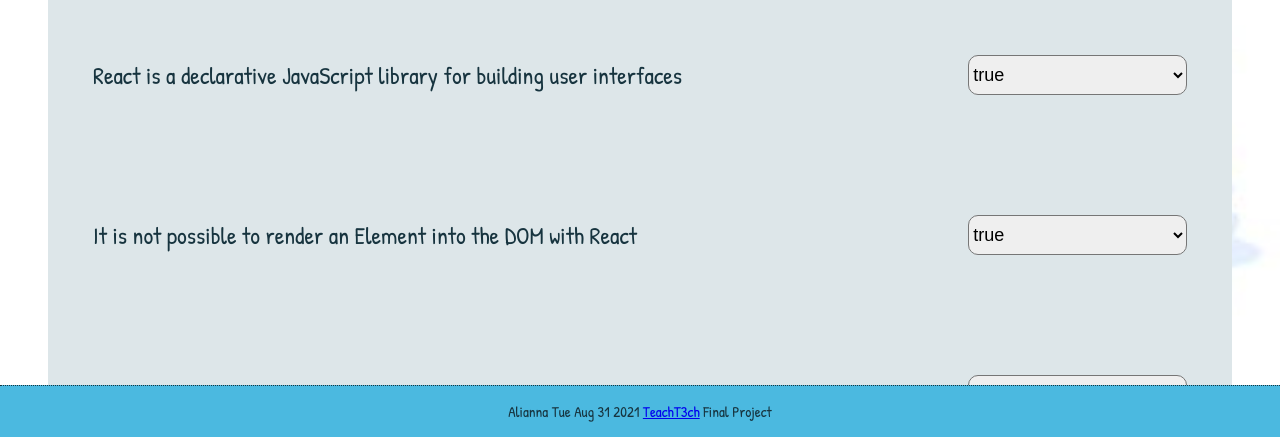
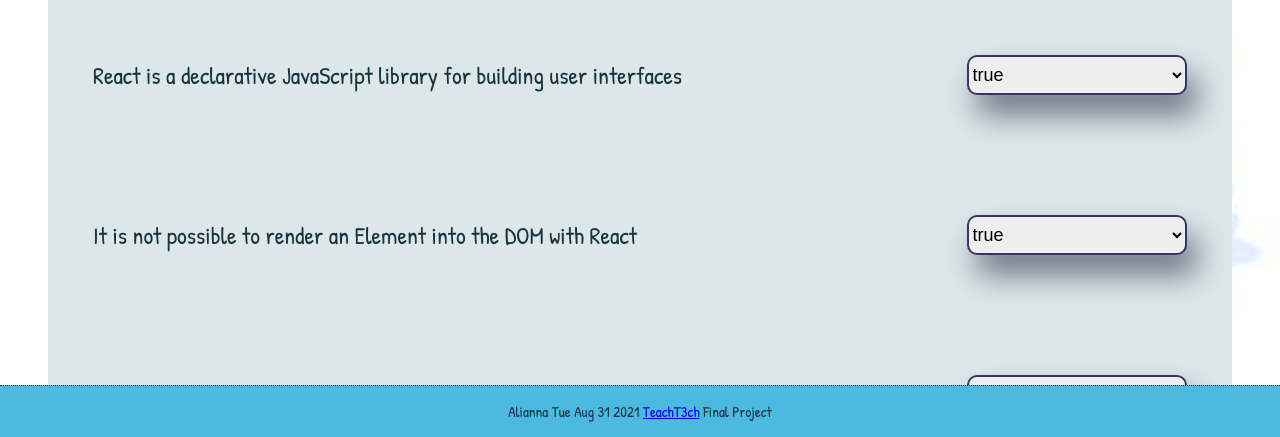
Before and after one commit to AliannaFormoso/TeachT3ch-Project, a plain HTML site: page Exam.html in a window 1280 px wide. Shown: the part 363-800 px from the top of the page. Drawn offline with Linux system fonts and the light colour scheme.

Commit message:
Select style

```diff
--- a/docs/assets/css/exam.css
+++ b/docs/assets/css/exam.css
@@ -49,6 +49,8 @@ body {
     height: 40px;
     flex: 1;
     border-radius: 10px;
+    border: 2px solid #2f3366fb;
+    box-shadow: 10px 20px 30px rgba(12, 20, 46, 0.521);
   }
 
   .form-container {
```
